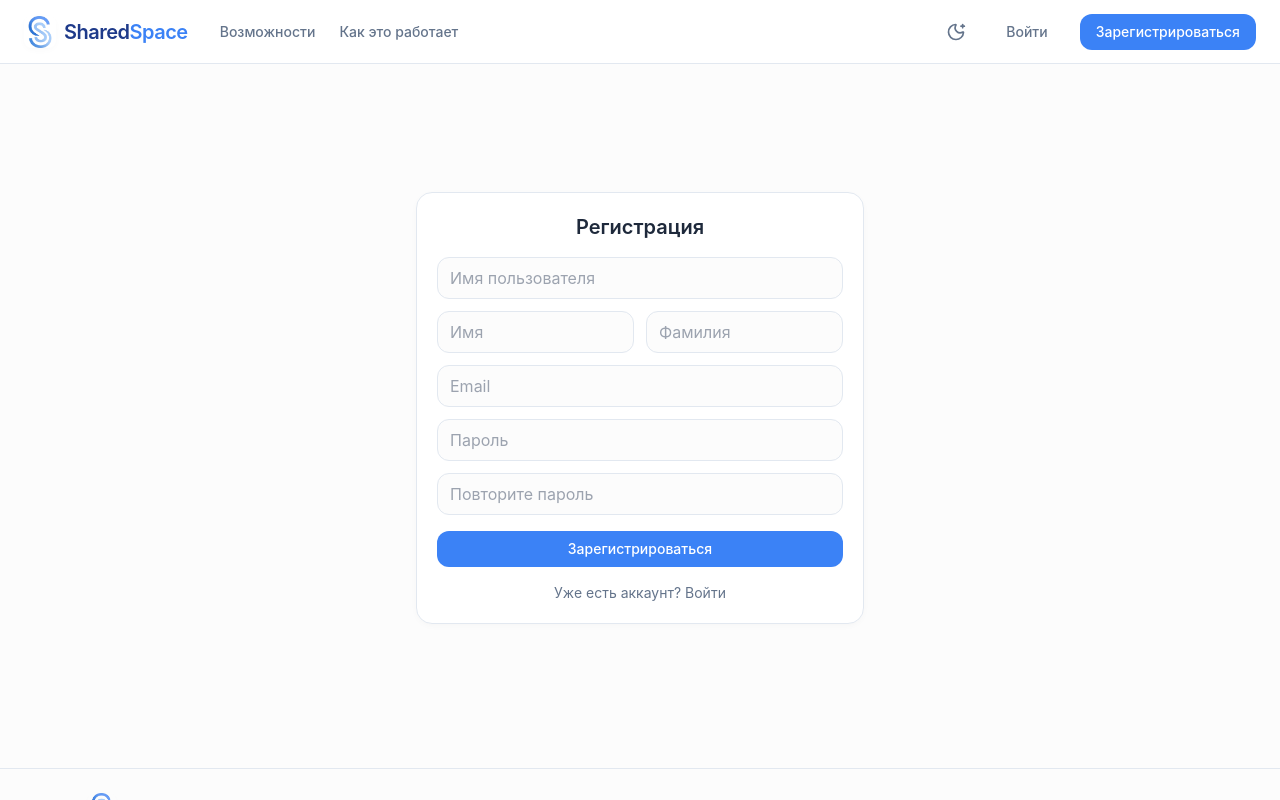
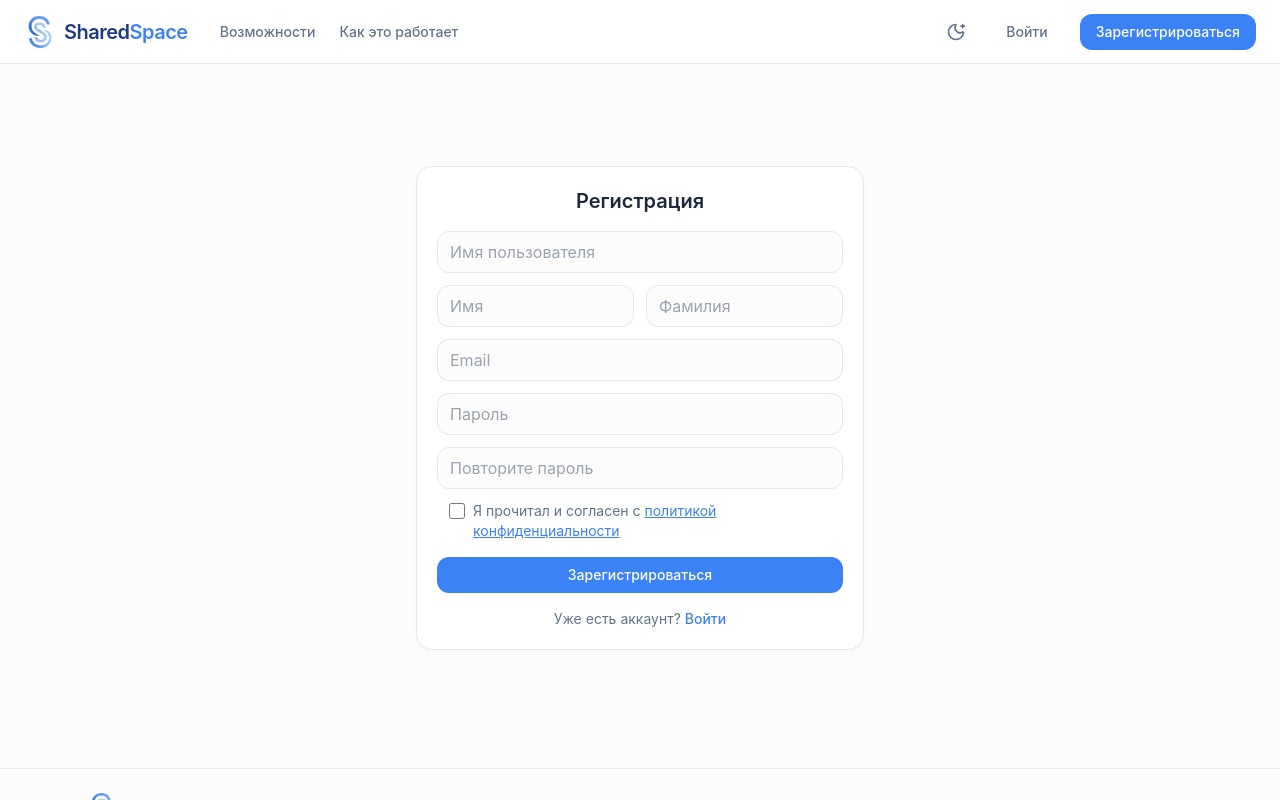
Before and after one commit to TAskMAster339/SharedSpace, a React (Create React App) app in the folder frontend/: page /register in a window 1280 px wide. Built offline with nearby package versions, Linux system fonts and the light colour scheme; no server answers.

Commit message:
feat: add privacy policy checkbox to registration and footer link

```diff
--- a/frontend/src/App.tsx
+++ b/frontend/src/App.tsx
@@ -53,7 +53,6 @@ const App: React.FC = () => {
             </Layout>
           }
         />
-
         {/* Только гостевые маршруты */}
         <Route
           element={
--- a/frontend/src/components/Footer.tsx
+++ b/frontend/src/components/Footer.tsx
@@ -6,6 +6,7 @@ import { useAuth } from '../hooks/useAuth';
 const logo = '/logo-mark.png';
 
 const GITHUB_URL = 'https://github.com/TAskMAster339/SharedSpace';
+const PRIVACY_POLICY_URL = 'https://ifbest.org/politika-konfidentsialnosti';
 
 export const Footer: React.FC = () => {
   const { isAuthenticated } = useAuth();
@@ -49,6 +50,16 @@ export const Footer: React.FC = () => {
           © {year} SharedSpace. Учебный проект.
         </p>
 
+        <div className="flex items-center gap-4">
+          <a
+            href={PRIVACY_POLICY_URL}
+            target="_blank"
+            rel="noopener noreferrer"
+            className="text-sm font-medium text-theme-secondary hover:text-theme-primary transition-colors"
+          >
+            Политика конфиденциальности
+          </a>
+
           <a
             href={GITHUB_URL}
             target="_blank"
@@ -59,6 +70,7 @@ export const Footer: React.FC = () => {
             GitHub
           </a>
         </div>
+      </div>
     </footer>
   );
 };
--- a/frontend/src/pages/LoginPage.tsx
+++ b/frontend/src/pages/LoginPage.tsx
@@ -93,7 +93,10 @@ const LoginPage: React.FC = () => {
           </Button>
         </form>
         <p className="mt-4 text-center text-theme-secondary text-sm">
-          Нет аккаунта? <Link to="/register">Регистрация</Link>
+          Нет аккаунта?{' '}
+          <Link to="/register" className="text-brand hover:text-brand-hover font-medium">
+            Регистрация
+          </Link>
         </p>
       </Card>
     </div>
--- a/frontend/src/pages/RegisterPage.tsx
+++ b/frontend/src/pages/RegisterPage.tsx
@@ -8,6 +8,8 @@ import { Card } from '../components/ui/Card';
 const MIN_PASSWORD_LENGTH = 8;
 
 const EMAIL_REGEX = /^[a-zA-Z0-9._%+-]+@[a-zA-Z0-9.-]+\.[a-zA-Z]{2,}$/;
+
+const PRIVACY_POLICY_URL = 'https://ifbest.org/politika-konfidentsialnosti';
 
 const RegisterPage: React.FC = () => {
   const navigate = useNavigate();
@@ -23,6 +25,7 @@ const RegisterPage: React.FC = () => {
   const [fieldErrors, setFieldErrors] = useState<Record<string, string>>({});
   const [formError, setFormError] = useState('');
   const [isSubmitting, setIsSubmitting] = useState(false);
+  const [policyAccepted, setPolicyAccepted] = useState(false);
 
   const validate = (): boolean => {
     const errors: Record<string, string> = {};
@@ -155,12 +158,35 @@ const RegisterPage: React.FC = () => {
 
           {formError && <p className="text-danger text-sm">{formError}</p>}
 
-          <Button type="submit" disabled={isSubmitting} className="mt-1 w-full">
+          <label className="flex items-start gap-2 ml-3 text-sm text-theme-secondary cursor-pointer select-none">
+            <input
+              type="checkbox"
+              checked={policyAccepted}
+              onChange={(e) => setPolicyAccepted(e.target.checked)}
+              className="mt-0.5 h-4 w-4 shrink-0 accent-brand cursor-pointer"
+            />
+            <span className="leading-5">
+              Я прочитал и согласен с{' '}
+              <a
+                href={PRIVACY_POLICY_URL}
+                target="_blank"
+                rel="noopener noreferrer"
+                className="text-brand hover:text-brand-hover underline"
+              >
+                политикой конфиденциальности
+              </a>
+            </span>
+          </label>
+
+          <Button type="submit" disabled={isSubmitting || !policyAccepted} className="mt-1 w-full">
             {isSubmitting ? 'Регистрация...' : 'Зарегистрироваться'}
           </Button>
         </form>
         <p className="mt-4 text-center text-theme-secondary text-sm">
-          Уже есть аккаунт? <Link to="/login">Войти</Link>
+          Уже есть аккаунт?{' '}
+          <Link to="/login" className="text-brand hover:text-brand-hover font-medium">
+            Войти
+          </Link>
         </p>
       </Card>
     </div>
```
Lines whose indentation alone changed are shown as unchanged.
